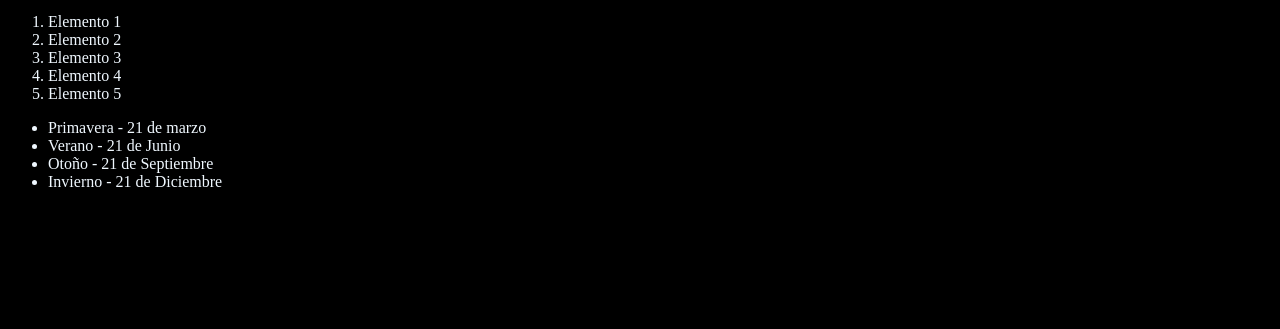
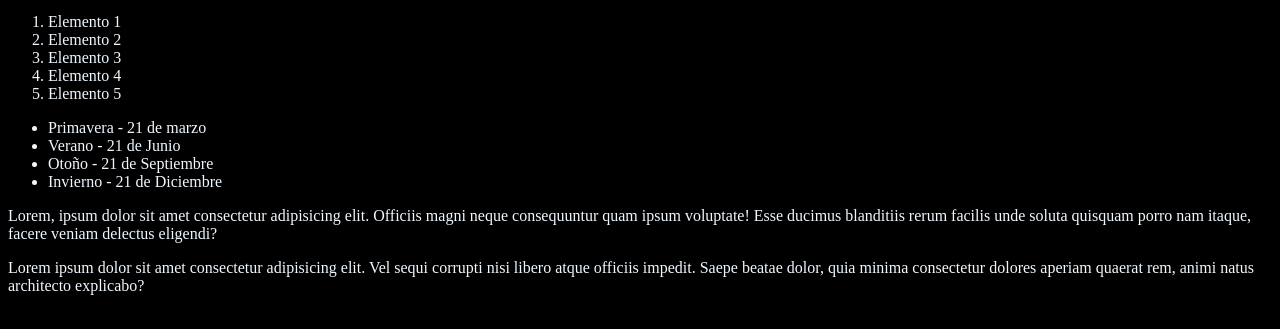
Before and after one commit to JoseEibar/curso-git-github, a plain HTML site: page index.html in a window 1280 px wide. Shown: the part 101-430 px from the top of the page. Drawn offline with Linux system fonts and the light colour scheme.

Commit message:
Agregando 2 parrafos a index.html

```diff
--- a/index.html
+++ b/index.html
@@ -23,6 +23,12 @@
         <li>Otoño - 21 de Septiembre</li>
         <li>Invierno - 21 de Diciembre</li>
     </ul>
+    <p>
+        Lorem, ipsum dolor sit amet consectetur adipisicing elit. Officiis magni neque consequuntur quam ipsum voluptate! Esse ducimus blanditiis rerum facilis unde soluta quisquam porro nam itaque, facere veniam delectus eligendi?
+    </p>
+    <p>
+        Lorem ipsum dolor sit amet consectetur adipisicing elit. Vel sequi corrupti nisi libero atque officiis impedit. Saepe beatae dolor, quia minima consectetur dolores aperiam quaerat rem, animi natus architecto explicabo?
+    </p>
     <script src="index.js"></script>
 </body>
 </html>
```
